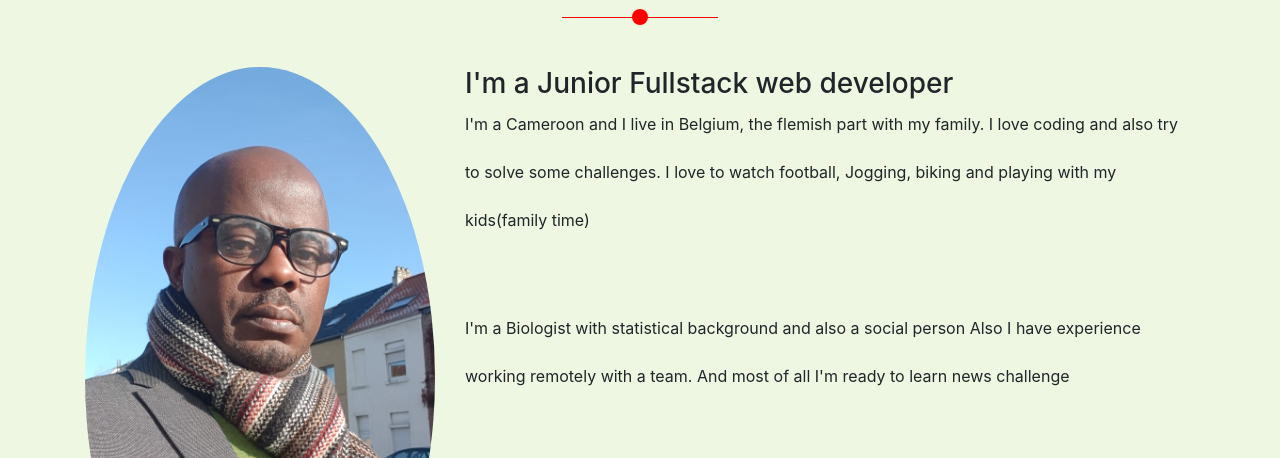
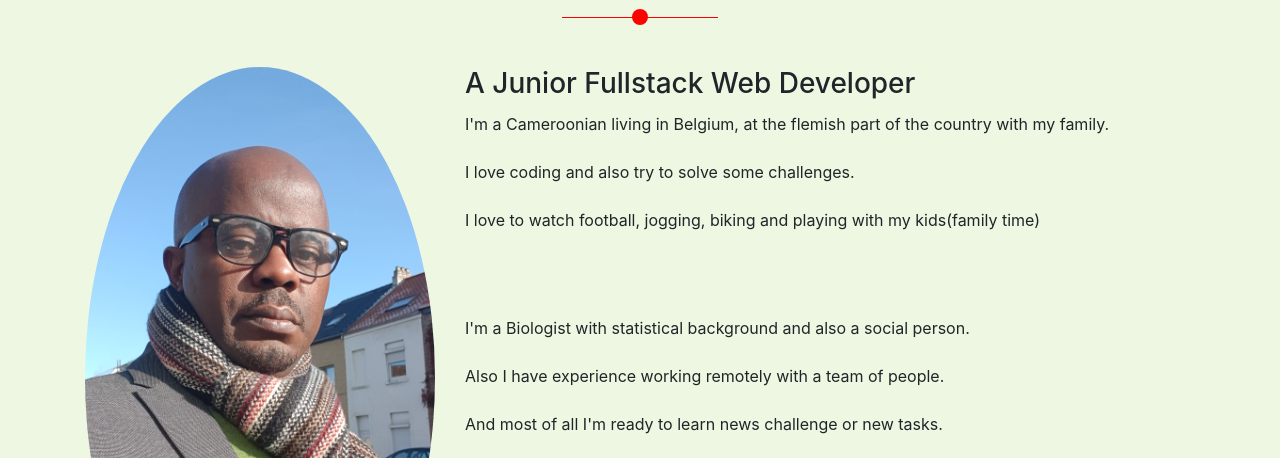
Before and after one commit to Brainketunze/Brain-Portfolio, a plain HTML site: page index.html in a window 1280 px wide. Shown: the part 342-800 px from the top of the page. Drawn offline with Linux system fonts and the light colour scheme.

Commit message:
index.html updates

```diff
--- a/index.html
+++ b/index.html
@@ -117,16 +117,20 @@
                     </div>
                     <div class="col-md-8">
                         <div class="about-right">
-                            <h3>I'm a Junior Fullstack web developer</h3>
+                            <h3>A Junior Fullstack Web Developer</h3>
                             <p style="margin-bottom:60px; line-height: 3rem">
-                                I'm a Cameroon and I live in Belgium, the flemish part with my family.
+                                I'm a Cameroonian living in Belgium, at the flemish part of the country with my family.
+                                <br>
                                 I love coding and also try to solve some challenges.
-                                I love to watch football, Jogging, biking and playing with my kids(family time)
+                                <br>
+                                I love to watch football, jogging, biking and playing with my kids(family time)
                             </p>
                             <p style="line-height: 3rem">
-                                I'm a Biologist with statistical background and also a social person
-                                Also I have experience working remotely with a team.
-                                And most of all I'm ready to learn news challenge
+                                I'm a Biologist with statistical background and also a social person.
+                                <br>
+                                Also I have experience working remotely with a team of people.
+                                <br>
+                                And most of all I'm ready to learn news challenge or new tasks.
                             </p>
                         </div>
                     </div>
```
